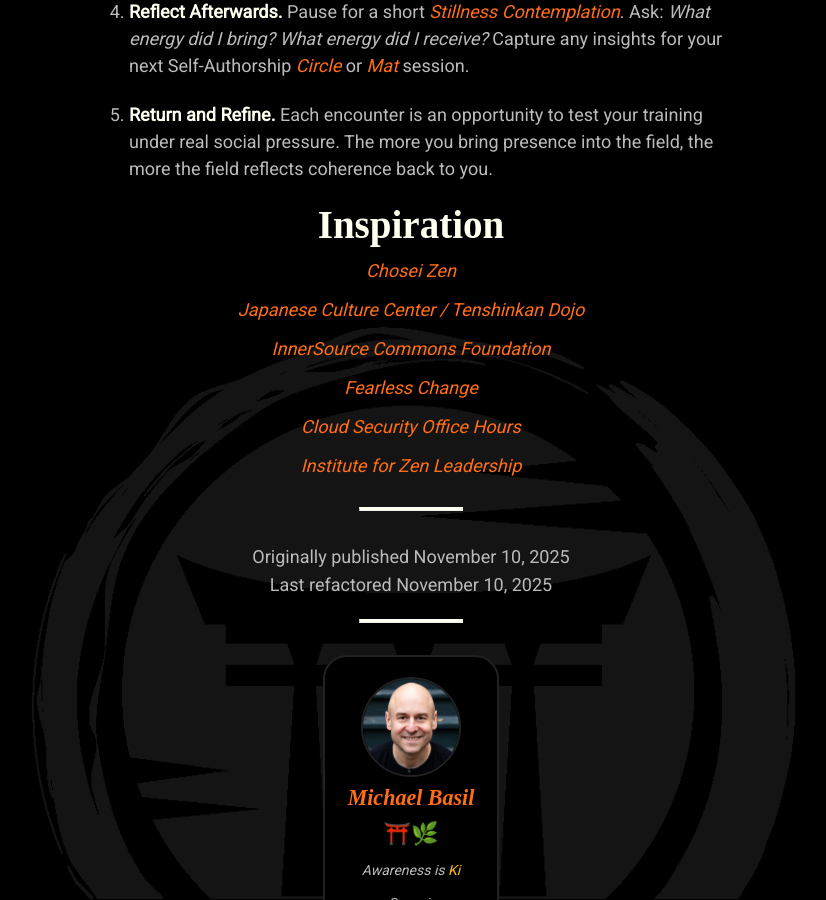
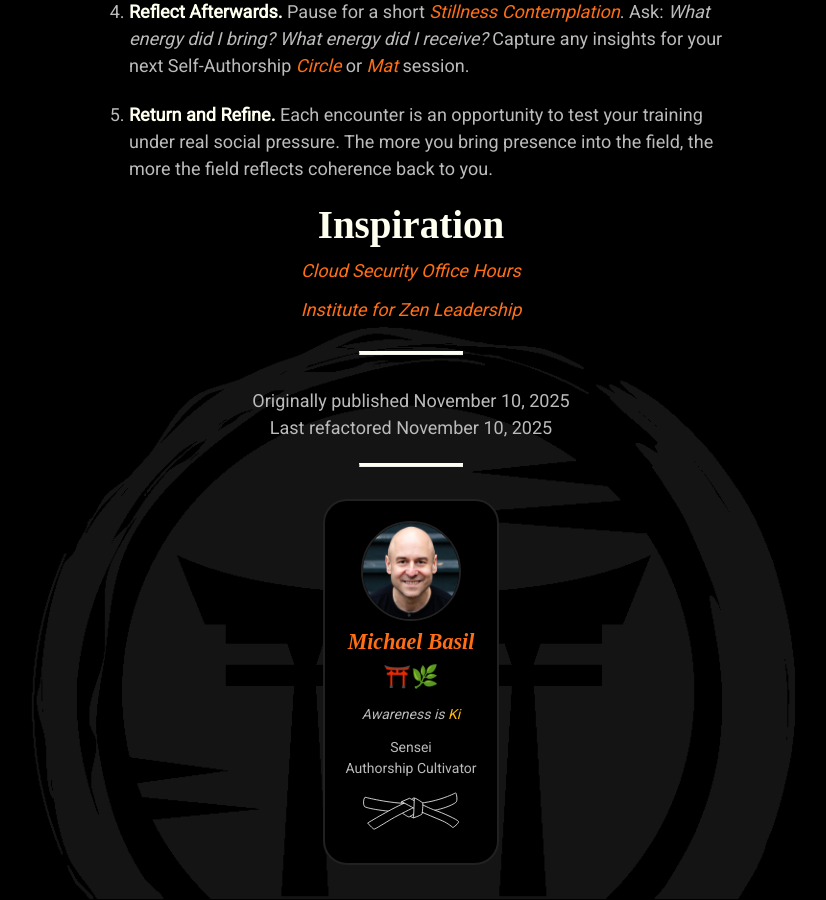
Before and after one commit to mindset-dojo/mindset-dojo.github.io, a Jekyll site: the page built from _forms/networking.md, in a window 1280 px wide and 900 px high, scrolled down 1794 px. Shown: the whole window, without its empty margins (229-1055 px from the left). Built offline with Jekyll 4.4.1, drawn with Linux system fonts in a browser that asks for light colours; some web fonts are replaced.

Commit message:
refactor: prune high presence networking inspirations

```diff
--- a/_forms/networking.md
+++ b/_forms/networking.md
@@ -51,9 +51,5 @@ This is the fieldwork of dojo presence — where awareness meets community in re
 
 ## Inspiration
 
-- [Chosei Zen](https://www.choseizen.org/)
-- [Japanese Culture Center / Tenshinkan Dojo](https://japaneseculturecenter.com/classes/aikido)
-- [InnerSource Commons Foundation](https://innersourcecommons.org/)
-- [Fearless Change](https://www.fearlesschangepatterns.com/)
 - [Cloud Security Office Hours](https://csoh.org/)
 - [Institute for Zen Leadership](https://zenleader.global)
```
